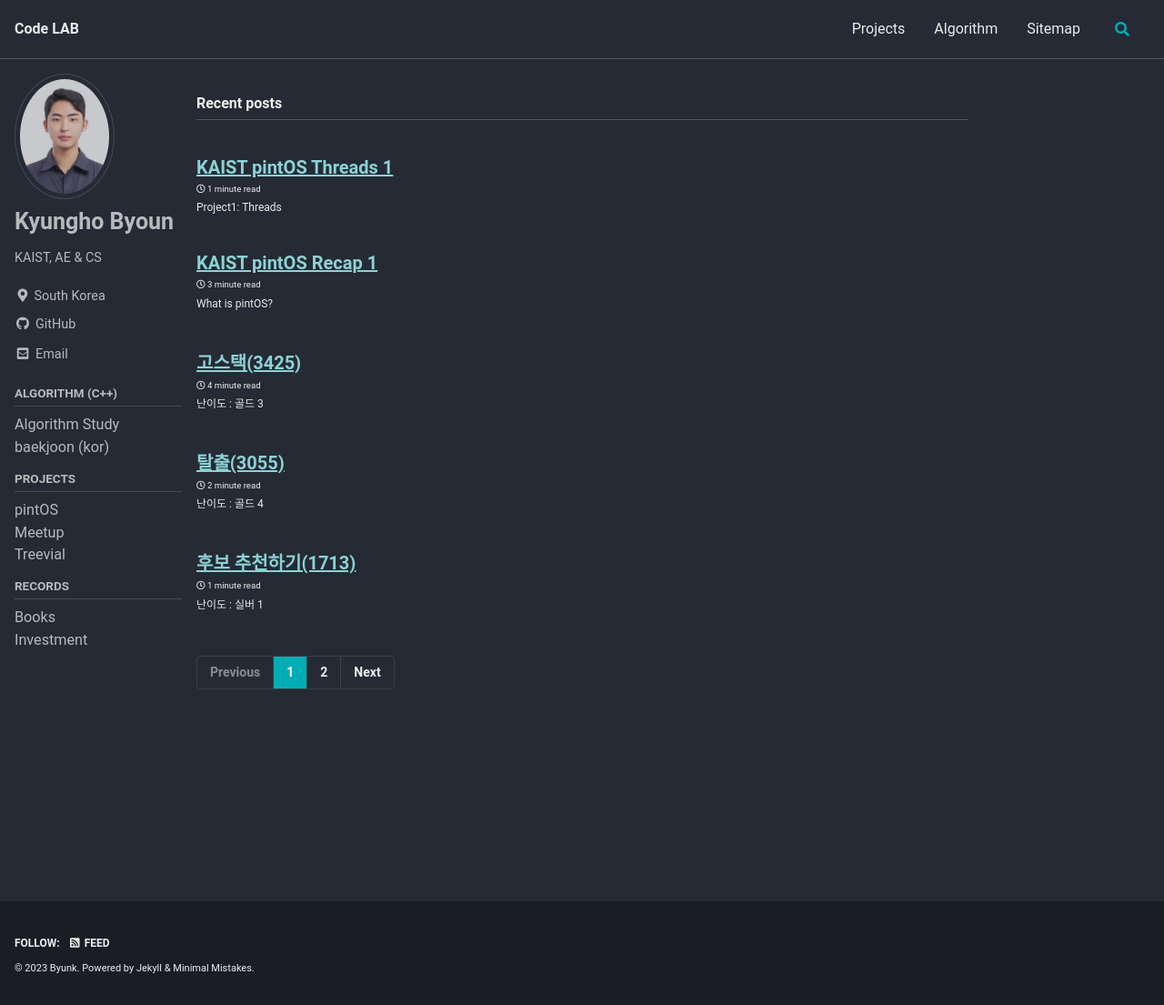
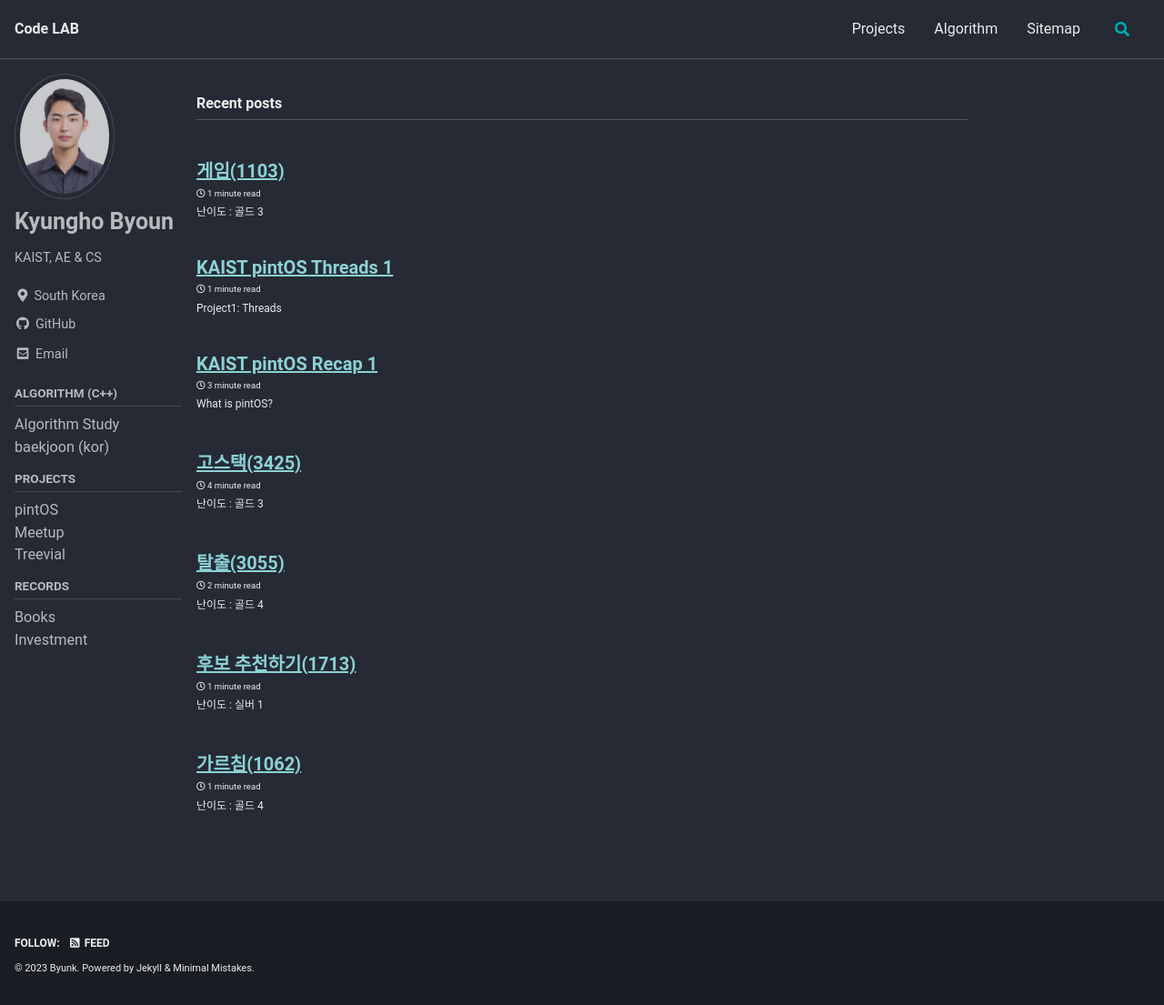
Before and after one commit to Byunk/Byunk.github.io, a Jekyll site: the page built from index.html, in a window 1280 px wide and 1105 px high. Shown: the whole window at 91% size. Built offline with Jekyll 4.4.1, drawn with Linux system fonts in a browser that asks for light colours; cached includes are drawn as plain includes; some web fonts are replaced; the list of posts is cut into pages by our own code; some of the changed lines change nothing that is shown.

Commit message:
Post baekjoon 1103

````diff
--- a/_config.yml
+++ b/_config.yml
@@ -144,7 +144,7 @@ sass:
 
 # Outputting
 permalink: /:categories/:title/
-paginate: 5 # amount of posts to show
+paginate: 10 # amount of posts to show
 paginate_path: /page:num/
 timezone:	Japan # https://en.wikipedia.org/wiki/List_of_tz_database_time_zones
 
--- /dev/null
+++ b/_posts/2023-01-12-baekjoon-1103.md
@@ -0,0 +1,134 @@
+---
+title: 게임(1103)
+categories:
+  - Baekjoon
+relative: true
+comments: true
+---
+
+난이도 : 골드 3
+
+링크 : [https://www.acmicpc.net/problem/1103](https://www.acmicpc.net/problem/1103)
+
+
+
+## Recap
+
+### 접근법
+
+DFS 이용한 완전탐색 (탈출 조건에 유의)
+
+로직 자체는 어렵지 않았지만, 시간복잡도 때문에 cache 로직을 추가로 구현해야 했음.
+
+### 시간복잡도
+
+50 * 50 의 경우의 수가 존재하므로 worst case 에서 약 2500!의 경우의 수 발생
+
+### 공간복잡도
+
+### Missed Points
+
+1. 처음에 DFS만 이용해서 푼 관계로 시간 초과에 걸림.
+2. 탈출 조건을 for 문 안에 넣은 것과 밖에 넣은 것에 걸리는 시간이 달랐음.
+3. dfs 함수의 cnt 잘 생각하지 못해 실수했음.
+
+### 얻어갈 점
+
+1. DP (Caching)
+mapCnt 배열을 따로 정의하여 방문하였을 때 가장 큰 cnt 를 저장함.
+
+DFS 도중 해당 노드를 방문하였을 때, 배열 안의 값보다 cnt 가 작으면 return.
+
+## Solution Code
+
+```cpp
+#include <iostream>
+
+#define MAX (51)
+
+using namespace std;
+
+void solve();
+void dfs(int x, int y, int cnt);
+
+char map[MAX][MAX];
+bool visited[MAX][MAX];
+int mapCnt[MAX][MAX];
+
+int dr[4] = {-1, 1, 0, 0};
+int dc[4] = {0, 0, -1, 1};
+
+int R, C;
+int ans = -1;
+bool isInfinite;
+
+int main() {
+    freopen("input.txt", "r", stdin);
+
+    cin >> R >> C;
+    for (int i = 0; i < R; i++) {
+        for (int j = 0; j < C; j++) {
+            cin >> map[i][j];
+        }
+    }
+
+    solve();
+
+    // 만약 형택이가 동전을 무한번 움직일 수 있다면 -1을 출력한다.
+    if (ans == -1 || isInfinite) {
+        cout << -1 << "\n";
+    } else {
+        cout << ans << "\n";
+    }
+}
+
+void solve() {
+    // 보드 가장 왼쪽 위에 동전 올려놓기
+    int x = 0;
+    int y = 0;
+    visited[0][0] = true;
+
+    dfs(x, y, 1);
+}
+
+void dfs(int x, int y, int cnt) {
+    if (isInfinite) {
+        return;
+    }
+
+    if (cnt <= mapCnt[x][y]) {
+        return;
+    } else {
+        mapCnt[x][y] = cnt;
+    }
+
+    int num = map[x][y] - '0';
+    for (int i = 0; i < 4; i++) {
+        // 고른 방향으로 X만큼 이동
+        int nx = x + num * dr[i];
+        int ny = y + num * dc[i];
+
+        // 동전이 보드의 바깥으로 나가면 종료
+        if (nx < 0 || ny < 0 || nx >= R || ny >= C) {
+            // cout << x << y << cnt << "\n";
+            if (cnt > ans) {
+                ans = cnt;
+            }
+            continue;
+        } else if (map[nx][ny] == 'H') {
+        // 동전이 구멍에 빠지면 종료
+            if (cnt > ans) {
+                ans = cnt;
+            }
+            continue;
+        } else if (visited[nx][ny]) {
+            isInfinite = true;
+            return;
+        }
+
+        visited[nx][ny] = true;
+        dfs(nx, ny, cnt + 1);
+        visited[nx][ny] = false;
+    }
+}
+```
````
